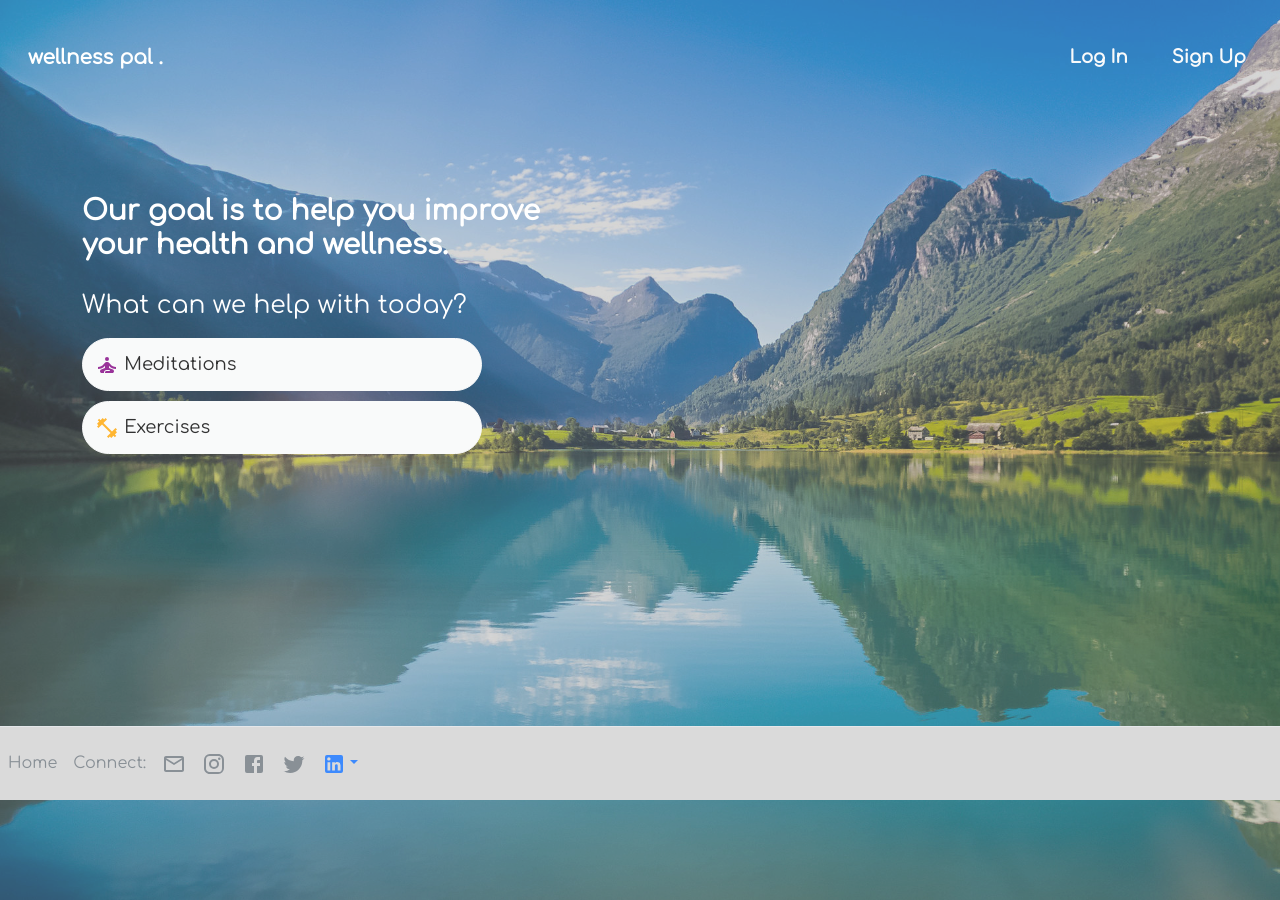
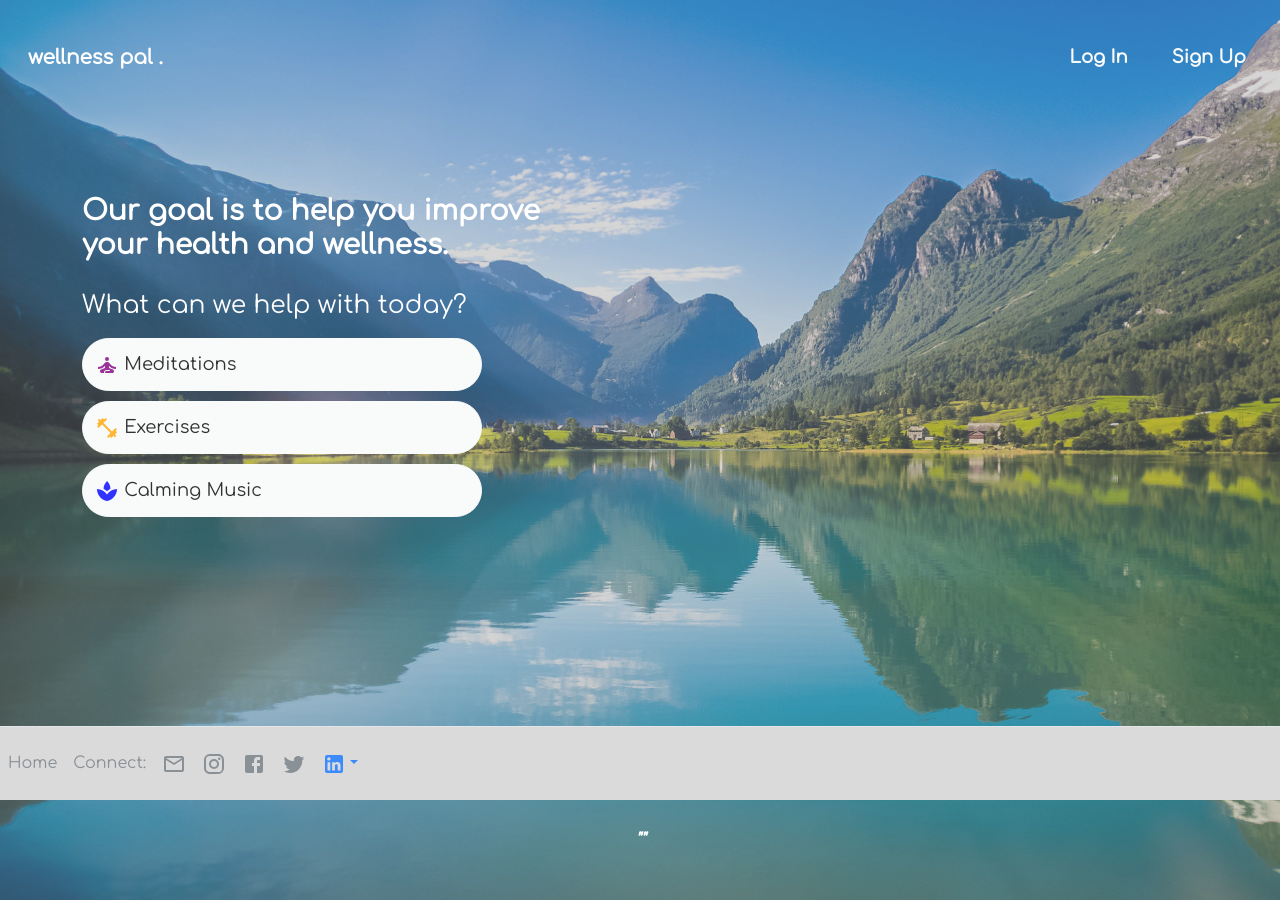
Before and after one commit to MaryMcKHU/WellnessPal, a React (Create React App) app in the folder ghi/: page / in a window 1280 px wide. Built offline with nearby package versions, Linux system fonts and the light colour scheme; no server answers.

Commit message:
Added calming music button and plan to use spotify api

```diff
--- a/ghi/src/App.js
+++ b/ghi/src/App.js
@@ -10,6 +10,7 @@ import Preferences from './Components/Preferences';
 import Login from './Components/Login';
 import SelfImprovementIcon from '@mui/icons-material/SelfImprovement';
 import FitnessCenterIcon from '@mui/icons-material/FitnessCenter';
+import SpaIcon from '@mui/icons-material/Spa';
 import "./index.css";
 
 function App() {
@@ -30,6 +31,9 @@ function App() {
         </Button><br />
         <Button variant="light" style={{marginBottom:10, fontSize:18, width:400, textAlign:'left', borderRadius:30, padding:12}}>
           <FitnessCenterIcon style={{color:'orange'}}/> Exercises
+        </Button><br/>
+        <Button variant="light" style={{marginBottom:10, fontSize:18, width:400, textAlign:'left', borderRadius:30, padding:12}}>
+          <SpaIcon style={{color:'blue'}}/> Calming Music
         </Button>
       </Container>
       <MotivationalQuote />
```
